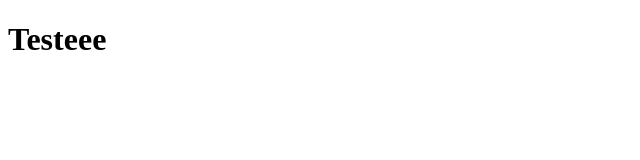
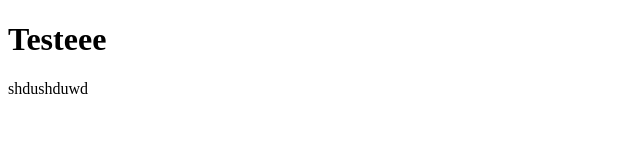
Before and after one commit to EsterTavares2024/curso_git_1, a plain HTML site: page index.html in a window 1280 px wide. Shown: the whole page, without its empty margins (0-640 px from the left). Drawn offline with Linux system fonts and the light colour scheme.

Commit message:
Enviando mudanças pra prod

```diff
--- a/index.html
+++ b/index.html
@@ -7,6 +7,7 @@
 </head>
 <body>
     <h1> Testeee</h1>
+    <p> shdushduwd</p>
 
 </body>
 </html>
```
Also changed, not shown: a.txt.
